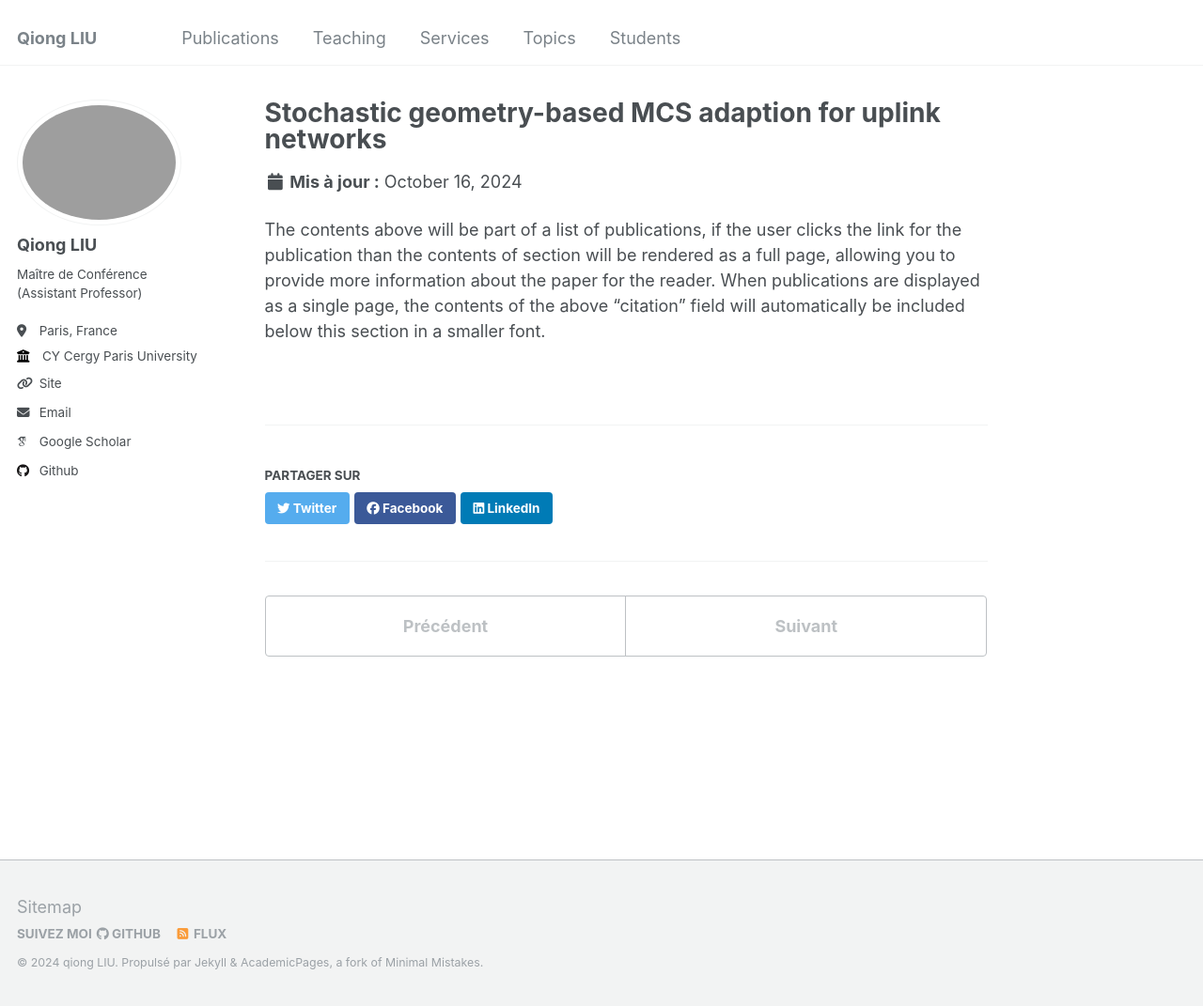
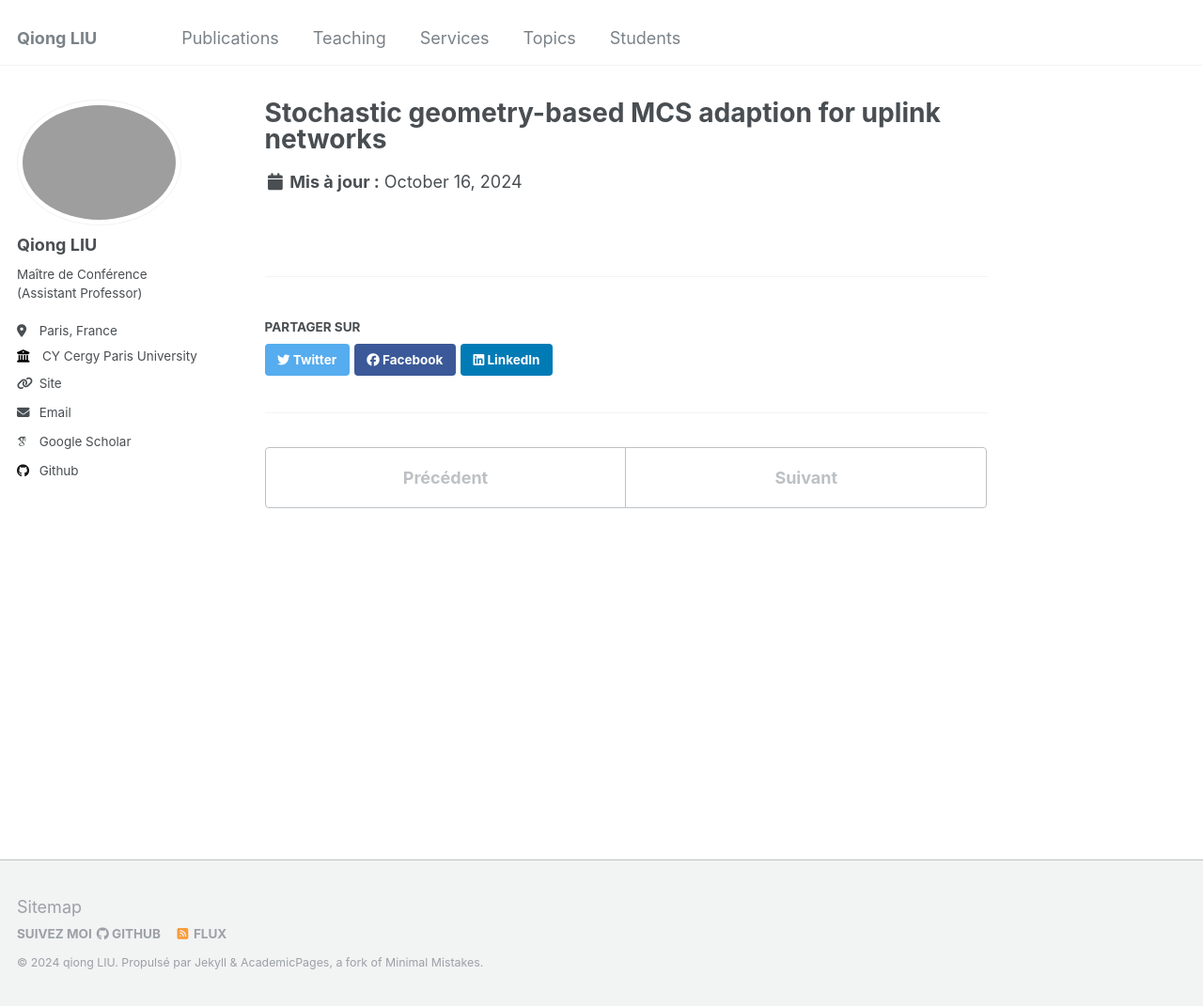
Before and after one commit to evesiphus/evesiphus.github.io, a Jekyll site: the page built from _publications/revision-paper2.md, in a window 1280 px wide and 1071 px high. Shown: the whole window at 94% size. Built offline with Jekyll 4.4.1, drawn with Linux system fonts in a browser that asks for light colours; some web fonts are replaced.

Commit message:
Update revision-paper2.md

```diff
--- a/_publications/revision-paper2.md
+++ b/_publications/revision-paper2.md
@@ -1,10 +1,7 @@
 ---
 title: "Stochastic geometry-based MCS adaption for uplink networks"
 collection: publications
-year: Under revision
+year: 2024
 authors: "X. Guo, Q. Liu, S. Wang, L. You"
-status: "under revision"
+journal: "IEEE WCNC [under revision]"
 ---
-
-
-The contents above will be part of a list of publications, if the user clicks the link for the publication than the contents of section will be rendered as a full page, allowing you to provide more information about the paper for the reader. When publications are displayed as a single page, the contents of the above "citation" field will automatically be included below this section in a smaller font.
```
